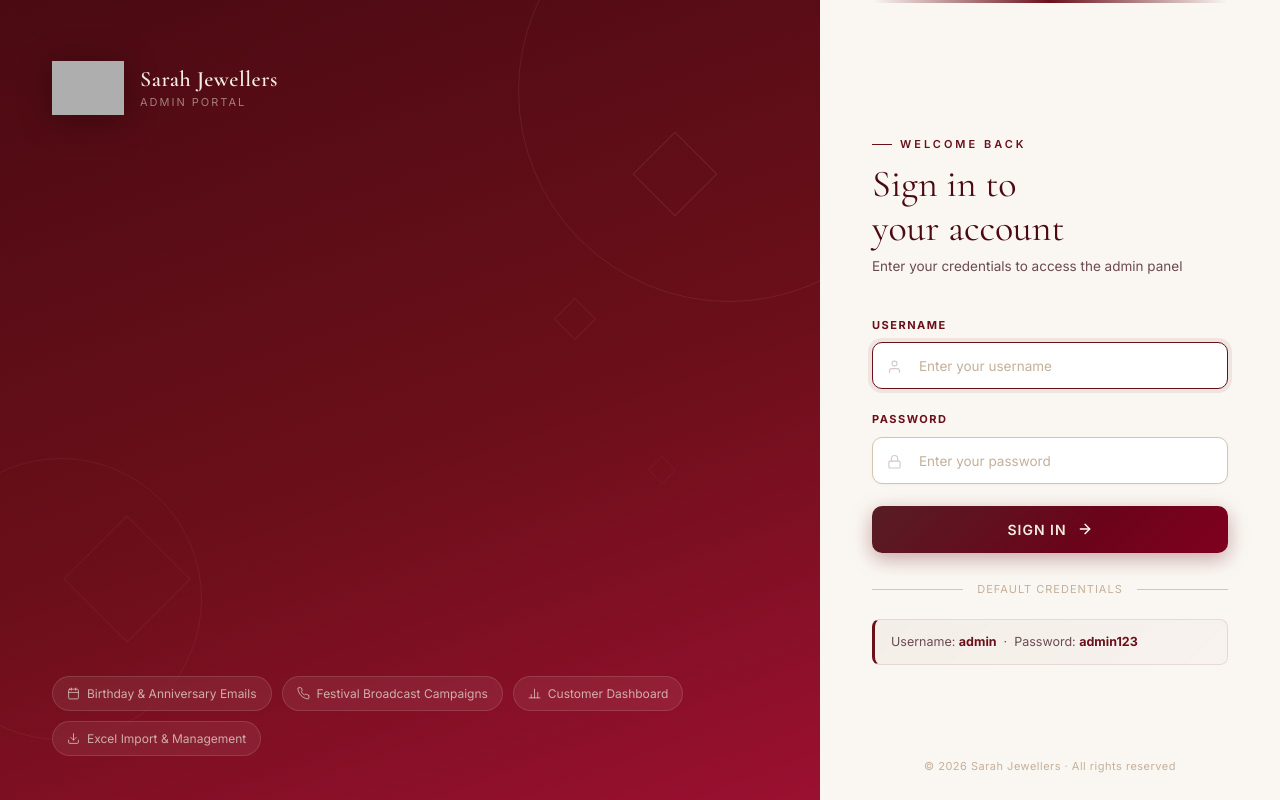
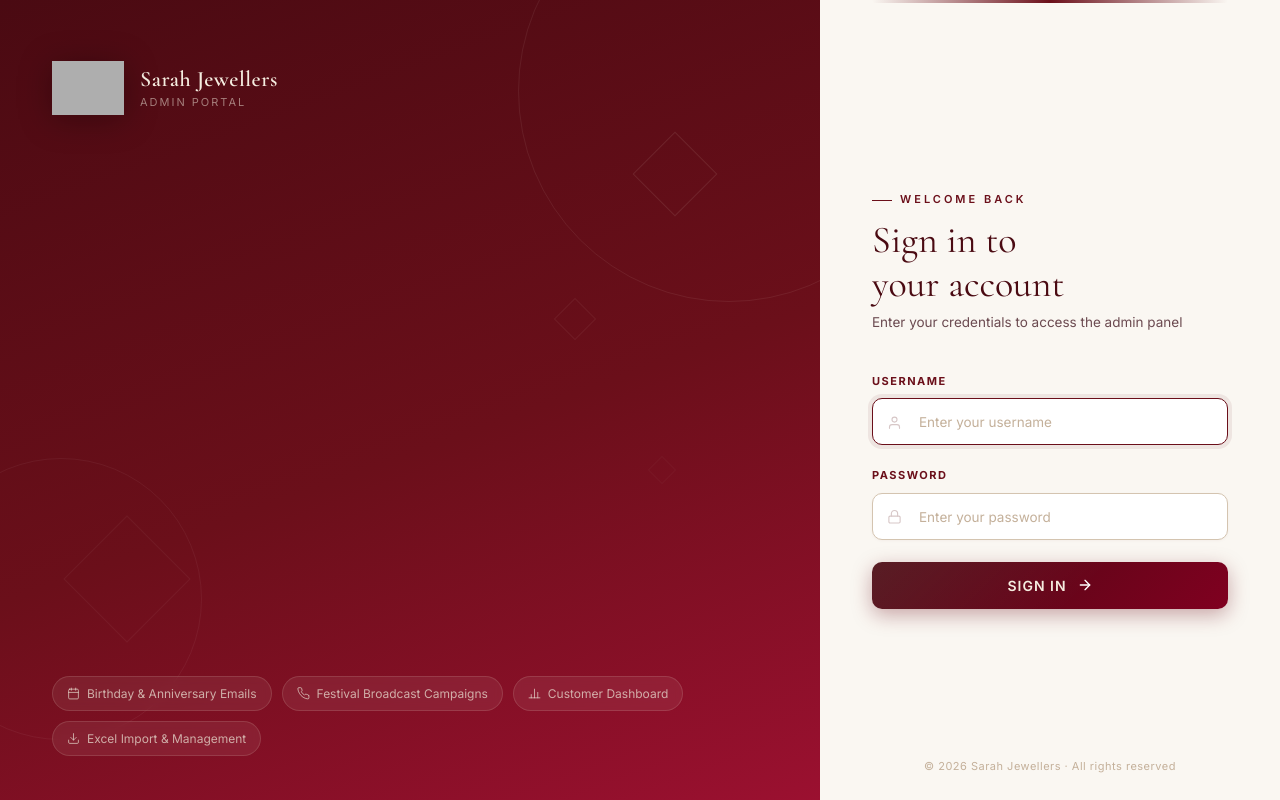
Before and after one commit to HazSha28/Sarah-Email-Generator, a React (Create React App) app in the folder frontend/: page /login in a window 1280 px wide. Built offline with nearby package versions, Linux system fonts and the light colour scheme; grey boxes are pictures that could not be loaded; the HTML template or start-up script is replaced by a standard one.

Commit message:
Remove default credentials hint from login page

```diff
--- a/frontend/src/pages/Login.jsx
+++ b/frontend/src/pages/Login.jsx
@@ -116,12 +116,6 @@ export default function Login() {
           </button>
         </form>
 
-        <div className="login-divider"><span>default credentials</span></div>
-
-        <div className="login-hint">
-          Username: <strong>admin</strong> &nbsp;&middot;&nbsp; Password: <strong>admin123</strong>
-        </div>
-
         <div className="login-copyright">
           &copy; 2026 Sarah Jewellers &middot; All rights reserved
         </div>
```
